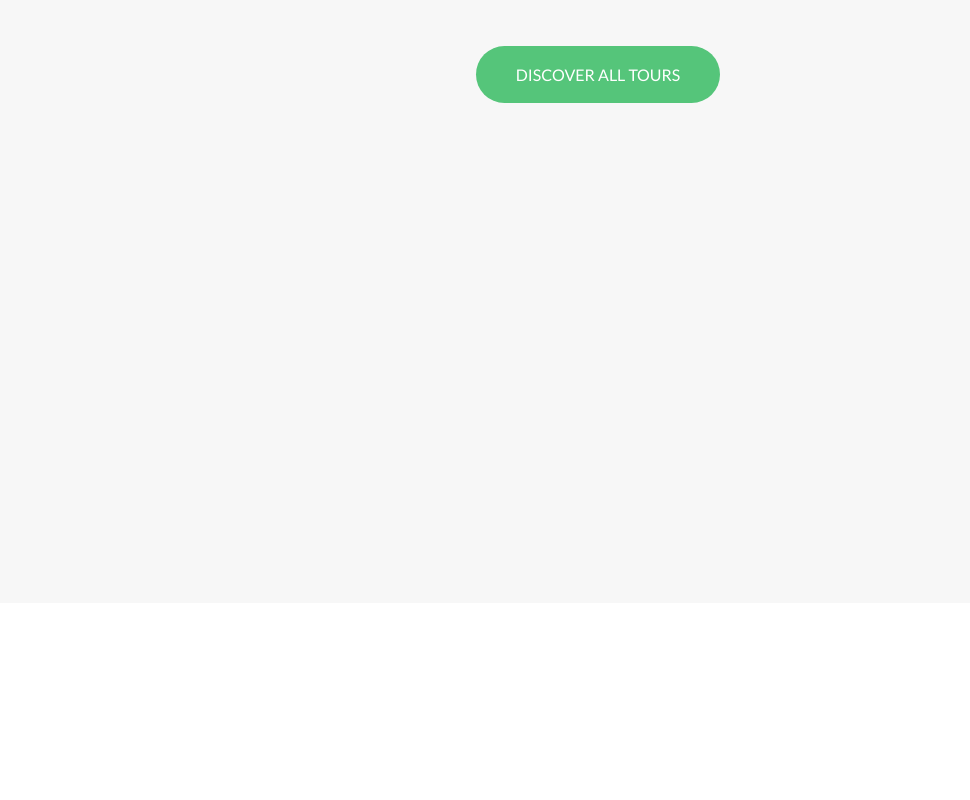
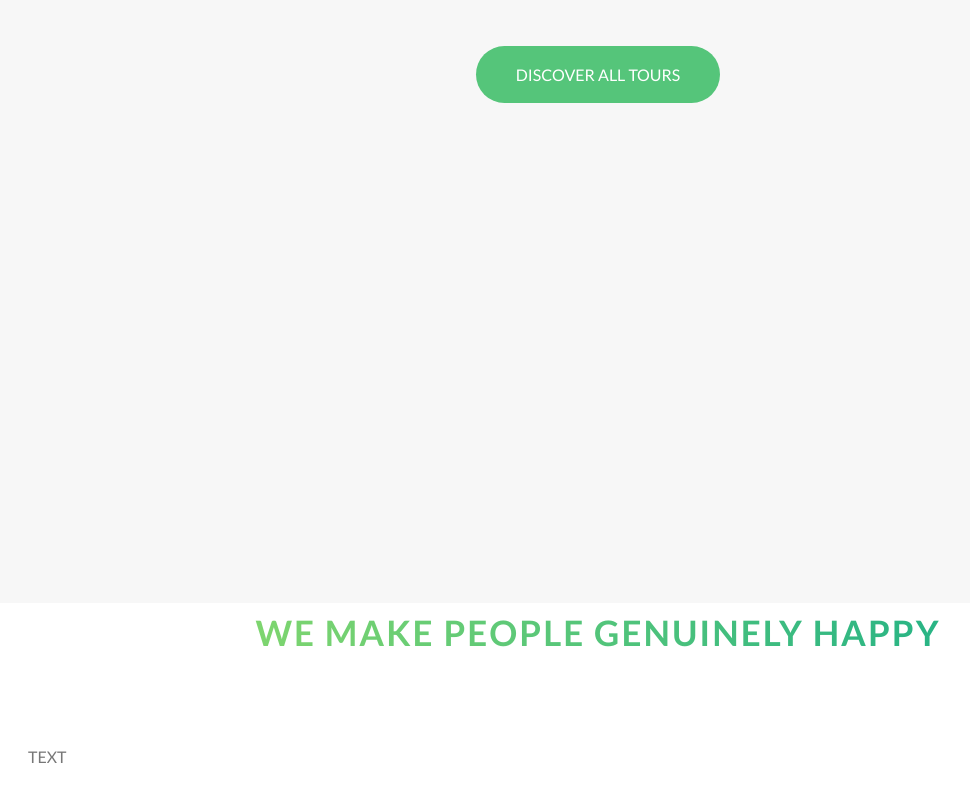
Before and after one commit to anhmmo/travel-website, a website: page index.html in a window 1280 px wide. Shown: the part 3130-3930 px from the top of the page, without its empty margins (42-1012 px from the left). Before the commit the page ends 3763 px from the top, so only its background shows below. Drawn offline with Linux system fonts and the light colour scheme.

Commit message:
create stories section

```diff
--- a/index.html
+++ b/index.html
@@ -282,7 +282,21 @@
 
         </section>
 
+        <section class="section-stories">
 
+            <div class="u-center-text u-margin-bottom-big">
+                <h2 class="heading-secondary">
+                    We make people genuinely happy
+                </h2>
+            </div>
+
+            <div class="row">
+                <div class="story">
+                    TEXT
+                </div>
+            </div>
+
+        </section>
 
     </main>
 
```
